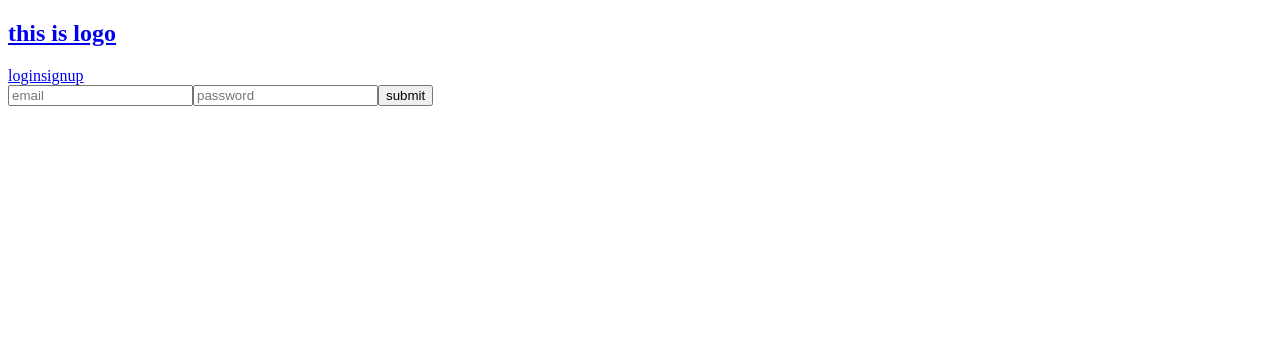
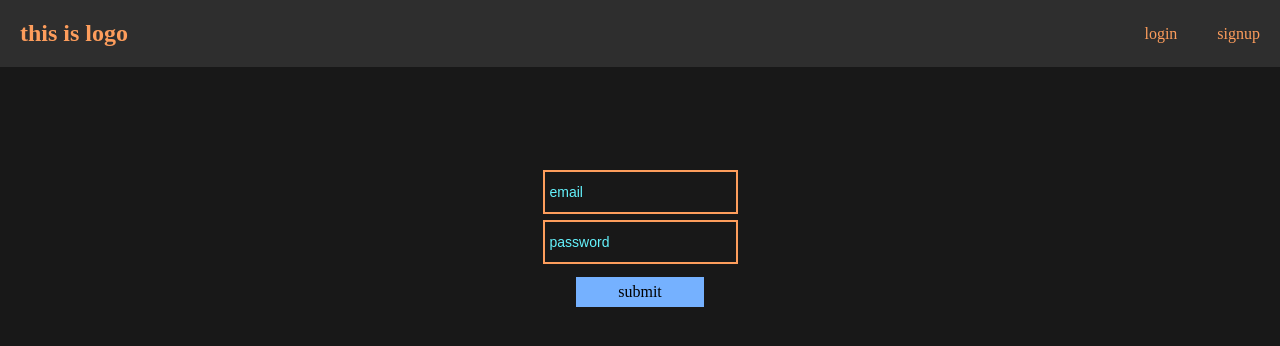
Before and after one commit to nickk00324/message_board, a React app in the folder frontend/: page /#/login in a window 1280 px wide. Built offline with nearby package versions, Linux system fonts and the light colour scheme; a web font is replaced by a local one.

Commit message:
added some basic styling

```diff
--- a/frontend/public/index.html
+++ b/frontend/public/index.html
@@ -9,6 +9,7 @@
       content="message place"
     />
     <title>message place</title>
+    <link href="https://fonts.googleapis.com/css?family=Solway&display=swap" rel="stylesheet">
   </head>
   <body>
     <noscript>You need to enable JavaScript to run this app.</noscript>
--- a/frontend/src/components/app.js
+++ b/frontend/src/components/app.js
@@ -8,6 +8,7 @@ import PostContainer from '../components/posts/post_container';
 import CreatePostContainer from '../components/posts/create_post_container';
 import ProfileContainer from '../components/profile/profile_container';
 import { ProtectedRoute } from '../util/route_util';
+import '../styles/app.css';
 
 const App = () => (
   <Fragment>
--- a/frontend/src/components/navbar/navbar.js
+++ b/frontend/src/components/navbar/navbar.js
@@ -1,20 +1,27 @@
 import React from 'react';
 import { Link } from 'react-router-dom';
 import Logo from '../logo/logo';
+import '../../styles/navbar.css';
 
 const NavBar = props =>
   props.isLoggedIn ? (
     <div className="nav-bar">
       <Logo />
-      <Link to="/submit">create post</Link>
-      <button onClick={props.logout}>logout</button>
-      <Link to={`/user/${props.user.name}`}>{props.user.name}</Link>
+      <div className="nav-bar-links">
+        <Link to="/submit">create post</Link>
+        <Link to="/">
+          <button onClick={props.logout}>logout</button>
+        </Link>
+        <Link to={`/user/${props.user.name}`}>{props.user.name}</Link>
+      </div>
     </div>
   ) : (
     <div className="nav-bar">
       <Logo />
-      <Link to="/login">login</Link>
-      <Link to="/signup">signup</Link>
+      <div className="nav-bar-links">
+        <Link to="/login">login</Link>
+        <Link to="/signup">signup</Link>
+      </div>
     </div>
   );
 
--- a/frontend/src/components/posts/create_post_form.js
+++ b/frontend/src/components/posts/create_post_form.js
@@ -1,4 +1,5 @@
 import React, { useState, useEffect } from 'react';
+import '../../styles/forms.css';
 
 const CreatePostForm = props => {
     const [title, setTitle] = useState('');
--- a/frontend/src/components/profile/profile.js
+++ b/frontend/src/components/profile/profile.js
@@ -1,5 +1,4 @@
 import React, { useState, useEffect } from 'react';
-
 
 const Profile = props => {
 
--- /dev/null
+++ b/frontend/src/styles/app.css
@@ -0,0 +1,29 @@
+ul {
+    list-style: none;
+    padding: 0 20px;
+}
+
+a {
+    text-decoration: none;
+    color: #fd9d5c;
+}
+
+textarea {
+    resize: none;
+}
+
+body {
+    margin: 0;
+    padding: 0;
+    font-family: "Solway";
+    background-color: #181818;
+    color: #fd9d5c;
+}
+
+button {
+    border: none;
+    background-color: #75b1ff;
+    cursor: pointer;
+    font-family: 'Solway';
+    font-size: 16px;
+}
--- /dev/null
+++ b/frontend/src/styles/forms.css
@@ -0,0 +1,29 @@
+.form {
+    display: flex;
+    width: 10%;
+    margin: 0 auto;
+    justify-content: center;
+    flex-wrap: wrap;
+    margin-top: 100px;
+}
+
+.form input {
+    background-color: transparent;
+    border: 2px solid #fd9d5c;
+    flex-basis: 100%;
+    height: 30px;
+    padding: 5px;
+    color: #fd9d5c;
+    font-size: 14px;
+    margin: 3px 0;
+}
+
+.form input::placeholder{
+    color: #64f3fd;
+}
+
+.form button {
+    width: 100%;
+    margin-top: 10px;
+    height: 30px;
+}
--- /dev/null
+++ b/frontend/src/styles/navbar.css
@@ -0,0 +1,19 @@
+.nav-bar {
+    background-color: #2e2e2e;
+    display: flex;
+    justify-content: space-between;
+}
+
+.nav-bar h2 {
+    margin: 0;
+    padding: 20px;
+}
+
+.nav-bar-links {
+    display: flex;
+    align-items: center;
+}
+
+.nav-bar-links a {
+    margin: 0 20px;
+}
```
